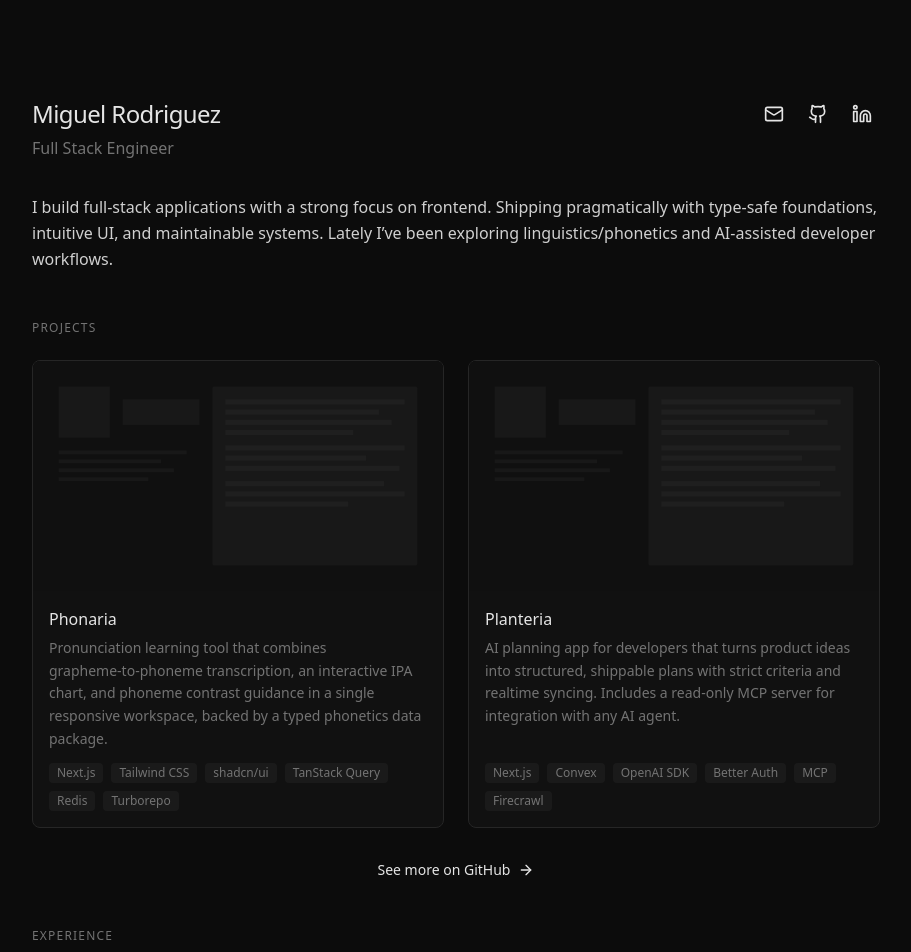
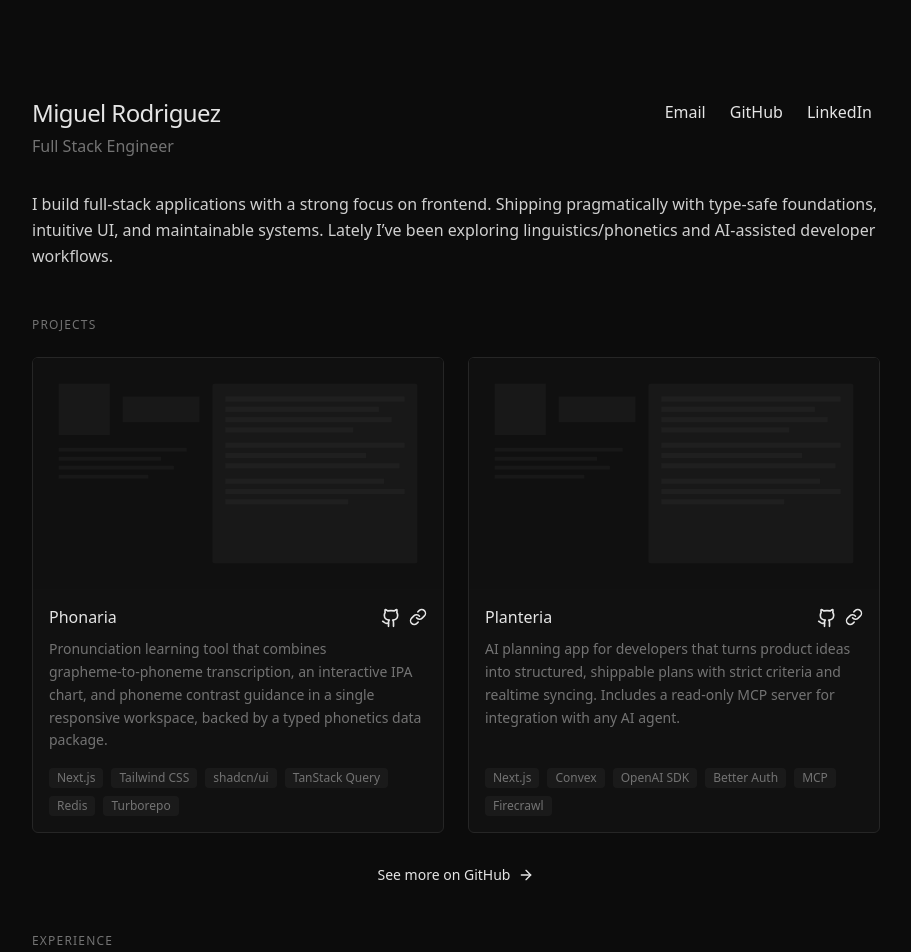
Before and after one commit to rigomart/portfolio, an Astro site: page / in a window 1280 px wide. Shown: the top 952 px of the page, without its empty margins (184-1095 px from the left). Built offline with nearby package versions, Linux system fonts and the light colour scheme; Astro itself is replaced by a stand-in of ours.

Commit message:
feat: Enhance project and experience components with improved styles and new icons
- Updated the ExperienceItem and ProjectCard components to include enhanced hover effects and transitions for a more dynamic user experience.
- Introduced new icons for GitHub and external links, improving visual consistency and accessibility.
- Refactored project data structure to include separate links for repository and demo, streamlining the project card layout.
- Updated the SocialLinks component to display link names alongside icons for better clarity.
- Added a new ArrowRight icon for navigation enhancements on the index page.

```diff
--- a/src/components/ExperienceItem.astro
+++ b/src/components/ExperienceItem.astro
@@ -8,14 +8,19 @@ type Props = {
 const { experience } = Astro.props;
 ---
 
-<div class='flex gap-3'>
+<div class='group flex gap-3'>
   <div class='flex flex-col items-center justify-center relative top-2'>
-    <div class='timeline-dot size-2 rounded-full bg-muted text-muted border-l'>
+    <div
+      class='timeline-dot size-2 rounded-full border border-muted bg-muted text-muted transition-all duration-300 group-hover:scale-125 group-hover:border-foreground group-hover:bg-foreground group-hover:text-foreground/20 group-hover:shadow-[0_0_10px_currentColor]'
+    >
     </div>
-    <div class='w-px bg-border grow'></div>
+    <div
+      class='w-px grow bg-border transition-colors duration-300 group-hover:bg-muted/50'
+    >
+    </div>
   </div>
 
-  <div class='flex flex-col gap-3 pb-8 grow'>
+  <div class='flex grow flex-col gap-3 pb-8'>
     <div
       class='flex flex-col gap-1 sm:flex-row sm:items-baseline sm:justify-between sm:gap-4'
     >
--- a/src/components/ProjectCard.astro
+++ b/src/components/ProjectCard.astro
@@ -1,5 +1,7 @@
  ---
 import { Image } from "astro:assets";
+import Github from "./icons/Github.astro";
+import ExternalLink from "./icons/ExternalLink.astro";
 import type { Project } from "../data";
 
 type Props = {
@@ -10,13 +12,15 @@ type Props = {
 const { project, eager = false } = Astro.props;
 ---
 
+<div
+  class='group relative flex h-full flex-col overflow-hidden rounded-md border border-border bg-surface transition-all duration-300 hover:border-muted/50'
+>
   <a
-  href={project.href}
+    href={project.links.demo}
     target='_blank'
     rel='noopener noreferrer'
-  class='group relative flex h-full flex-col overflow-hidden rounded-lg border border-border bg-surface transition-all duration-400 before:absolute before:-inset-px before:z-10 before:rounded-[inherit] before:bg-[linear-gradient(135deg,rgba(255,255,255,0.1)_0%,transparent_50%,rgba(255,255,255,0.05)_100%)] before:opacity-0 before:transition-opacity before:duration-300 before:content-[""] hover:before:opacity-100 after:absolute after:inset-0 after:rounded-[inherit] after:shadow-[0_0_40px_rgba(255,255,255,0.03)] after:opacity-0 after:transition-opacity after:duration-500 after:content-[""] hover:after:opacity-100'
+    class='relative aspect-video block overflow-hidden bg-surface-inset'
   >
-  <div class='relative aspect-video overflow-hidden bg-surface-inset'>
     <Image
       src={project.imageSrc}
       alt={project.title}
@@ -25,19 +29,39 @@ const { project, eager = false } = Astro.props;
       loading={eager ? "eager" : "lazy"}
       decoding={eager ? "sync" : "async"}
       fetchpriority={eager ? "high" : undefined}
-      class='absolute inset-0 h-full w-full object-cover opacity-90 transition-all duration-400 ease-out group-hover:opacity-100'
+      class='absolute inset-0 h-full w-full object-cover opacity-90 transition-all duration-400 ease-out group-hover:scale-105 group-hover:opacity-100'
     />
-  </div>
+  </a>
   <div class='flex grow flex-col p-4'>
-    <h3
-      class='font-medium transition-colors duration-300 group-hover:text-accent'
-    >
+    <div class='mb-2 flex items-center justify-between gap-2'>
+      <h3 class='font-medium text-foreground'>
         {project.title}
       </h3>
-    <p class='mt-1 grow text-sm leading-relaxed text-muted'>
+      <div class='flex gap-2'>
+        <a
+          href={project.links.repo}
+          target='_blank'
+          rel='noopener noreferrer'
+          aria-label='GitHub Repository'
+          class='text-muted transition-colors hover:text-foreground'
+        >
+          <Github />
+        </a>
+        <a
+          href={project.links.demo}
+          target='_blank'
+          rel='noopener noreferrer'
+          aria-label='Live Demo'
+          class='text-muted transition-colors hover:text-foreground'
+        >
+          <ExternalLink />
+        </a>
+      </div>
+    </div>
+    <p class='mb-4 grow text-sm leading-relaxed text-muted'>
       {project.description}
     </p>
-    <div class='mt-3 flex flex-wrap gap-2'>
+    <div class='flex flex-wrap gap-2'>
       {
         project.tech.map((t) => (
           <span class='rounded bg-surface-hover px-2 py-0.5 font-mono text-xs text-muted'>
@@ -47,4 +71,4 @@ const { project, eager = false } = Astro.props;
       }
     </div>
   </div>
-</a>
+</div>
--- a/src/components/SocialLinks.astro
+++ b/src/components/SocialLinks.astro
@@ -1,4 +1,4 @@
----
+ ---
 interface Props {
   className?: string;
 }
@@ -9,17 +9,14 @@ const socialLinks = [
   {
     name: "Email",
     href: "mailto:mirdor.dev@gmail.com",
-    icon: `<svg xmlns="http://www.w3.org/2000/svg" width="20" height="20" viewBox="0 0 24 24" fill="none" stroke="currentColor" stroke-width="2" stroke-linecap="round" stroke-linejoin="round"><rect width="20" height="16" x="2" y="4" rx="2"/><path d="m22 7-8.97 5.7a1.94 1.94 0 0 1-2.06 0L2 7"/></svg>`,
   },
   {
     name: "GitHub",
     href: "https://github.com/rigomart",
-    icon: `<svg xmlns="http://www.w3.org/2000/svg" width="20" height="20" viewBox="0 0 24 24" fill="none" stroke="currentColor" stroke-width="2" stroke-linecap="round" stroke-linejoin="round"><path d="M15 22v-4a4.8 4.8 0 0 0-1-3.5c3 0 6-2 6-5.5.08-1.25-.27-2.48-1-3.5.28-1.15.28-2.35 0-3.5 0 0-1 0-3 1.5-2.64-.5-5.36-.5-8 0C6 2 5 2 5 2c-.3 1.15-.3 2.35 0 3.5A5.403 5.403 0 0 0 4 9c0 3.5 3 5.5 6 5.5-.39.49-.68 1.05-.85 1.65-.17.6-.22 1.23-.15 1.85v4"/><path d="M9 18c-4.51 2-5-2-7-2"/></svg>`,
   },
   {
     name: "LinkedIn",
     href: "https://linkedin.com/in/you",
-    icon: `<svg xmlns="http://www.w3.org/2000/svg" width="20" height="20" viewBox="0 0 24 24" fill="none" stroke="currentColor" stroke-width="2" stroke-linecap="round" stroke-linejoin="round"><path d="M16 8a6 6 0 0 1 6 6v7h-4v-7a2 2 0 0 0-2-2 2 2 0 0 0-2 2v7h-4v-7a6 6 0 0 1 6-6z"/><rect width="4" height="12" x="2" y="9"/><circle cx="4" cy="4" r="2"/></svg>`,
   },
 ];
 ---
@@ -31,10 +28,11 @@ const socialLinks = [
         href={link.href}
         target={link.name !== "Email" ? "_blank" : undefined}
         rel={link.name !== "Email" ? "noopener noreferrer" : undefined}
-        class='flex size-9 items-center justify-center rounded-lg text-muted transition-all duration-200 ease-in-out hover:bg-surface-hover hover:text-foreground hover:shadow-[0_0_4px_rgba(255,255,255,0.3)]'
+        class='flex items-center justify-center rounded-md text-muted transition-all duration-200 ease-in-out hover:bg-surface-hover hover:text-foreground hover:shadow-[0_0_4px_rgba(255,255,255,0.3)]'
         aria-label={link.name}
-        set:html={link.icon}
-      />
+      >
+        <span class="px-2 py-1">{link.name}</span>
+      </a>
     ))
   }
 </div>
--- /dev/null
+++ b/src/components/icons/ArrowRight.astro
@@ -0,0 +1,14 @@
+<svg
+  xmlns="http://www.w3.org/2000/svg"
+  width="16"
+  height="16"
+  viewBox="0 0 24 24"
+  fill="none"
+  stroke="currentColor"
+  stroke-width="2"
+  stroke-linecap="round"
+  stroke-linejoin="round"
+>
+  <path d="M5 12h14"/>
+  <path d="m12 5 7 7-7 7"/>
+</svg>
--- /dev/null
+++ b/src/components/icons/ExternalLink.astro
@@ -0,0 +1,14 @@
+<svg
+  xmlns="http://www.w3.org/2000/svg"
+  width="18"
+  height="18"
+  viewBox="0 0 24 24"
+  fill="none"
+  stroke="currentColor"
+  stroke-width="2"
+  stroke-linecap="round"
+  stroke-linejoin="round"
+>
+  <path d="M10 13a5 5 0 0 0 7.54.54l3-3a5 5 0 0 0-7.07-7.07l-1.72 1.71"/>
+  <path d="M14 11a5 5 0 0 0-7.54-.54l-3 3a5 5 0 0 0 7.07 7.07l1.71-1.71"/>
+</svg>
--- /dev/null
+++ b/src/components/icons/Github.astro
@@ -0,0 +1,14 @@
+<svg
+  xmlns="http://www.w3.org/2000/svg"
+  width="20"
+  height="20"
+  viewBox="0 0 24 24"
+  fill="none"
+  stroke="currentColor"
+  stroke-width="2"
+  stroke-linecap="round"
+  stroke-linejoin="round"
+>
+  <path d="M15 22v-4a4.8 4.8 0 0 0-1-3.5c3 0 6-2 6-5.5.08-1.25-.27-2.48-1-3.5.28-1.15.28-2.35 0-3.5 0 0-1 0-3 1.5-2.64-.5-5.36-.5-8 0C6 2 5 2 5 2c-.3 1.15-.3 2.35 0 3.5A5.403 5.403 0 0 0 4 9c0 3.5 3 5.5 6 5.5-.39.49-.68 1.05-.85 1.65-.17.6-.22 1.23-.15 1.85v4"/>
+  <path d="M9 18c-4.51 2-5-2-7-2"/>
+</svg>
--- a/src/data/index.ts
+++ b/src/data/index.ts
@@ -5,7 +5,10 @@ export type Project = {
   imageWidth: number;
   imageHeight: number;
   tech: string[];
-  href: string;
+  links: {
+    repo: string;
+    demo: string;
+  };
 };
 
 export const projects: Project[] = [
@@ -24,7 +27,10 @@ export const projects: Project[] = [
       "Redis",
       "Turborepo",
     ],
-    href: "https://github.com/rigomart/phonaria",
+    links: {
+      repo: "https://github.com/rigomart/phonaria",
+      demo: "https://phonaria.app",
+    },
   },
   {
     title: "Planteria",
@@ -41,7 +47,10 @@ export const projects: Project[] = [
       "MCP",
       "Firecrawl",
     ],
-    href: "https://github.com/rigomart/planteria",
+    links: {
+      repo: "https://github.com/rigomart/planteria",
+      demo: "https://planteria.app",
+    },
   },
 ];
 
--- a/src/pages/index.astro
+++ b/src/pages/index.astro
@@ -1,9 +1,10 @@
----
+ ---
 import ExperienceItem from "../components/ExperienceItem.astro";
 import ProjectCard from "../components/ProjectCard.astro";
 import SocialLinks from "../components/SocialLinks.astro";
 import { experiences, projects } from "../data";
 import BaseLayout from "../layouts/BaseLayout.astro";
+import ArrowRight from "../components/icons/ArrowRight.astro";
 ---
 
 <BaseLayout>
@@ -36,7 +37,7 @@ import BaseLayout from "../layouts/BaseLayout.astro";
           projects.map((project, index) => (
             <div
               class='flex animate-fade-in-blur'
-              style={`animation-delay: ${300 + index * 100}ms`}
+              style={`animation-delay: ${100 + index * 100}ms`}
             >
               <ProjectCard project={project} eager={index < 4} />
             </div>
@@ -52,21 +53,7 @@ import BaseLayout from "../layouts/BaseLayout.astro";
           class='group inline-flex items-center gap-2 text-sm text-muted transition-colors hover:text-foreground'
         >
           <span>See more on GitHub</span>
-          <svg
-            xmlns='http://www.w3.org/2000/svg'
-            width='16'
-            height='16'
-            viewBox='0 0 24 24'
-            fill='none'
-            stroke='currentColor'
-            stroke-width='2'
-            stroke-linecap='round'
-            stroke-linejoin='round'
-            class='transition-transform duration-300 group-hover:translate-x-1'
-          >
-            <path d='M5 12h14'></path>
-            <path d='m12 5 7 7-7 7'></path>
-          </svg>
+          <ArrowRight class="transition-transform duration-300 group-hover:translate-x-1" />
         </a>
       </div>
     </section>
```
Lines whose indentation alone changed are shown as unchanged.
